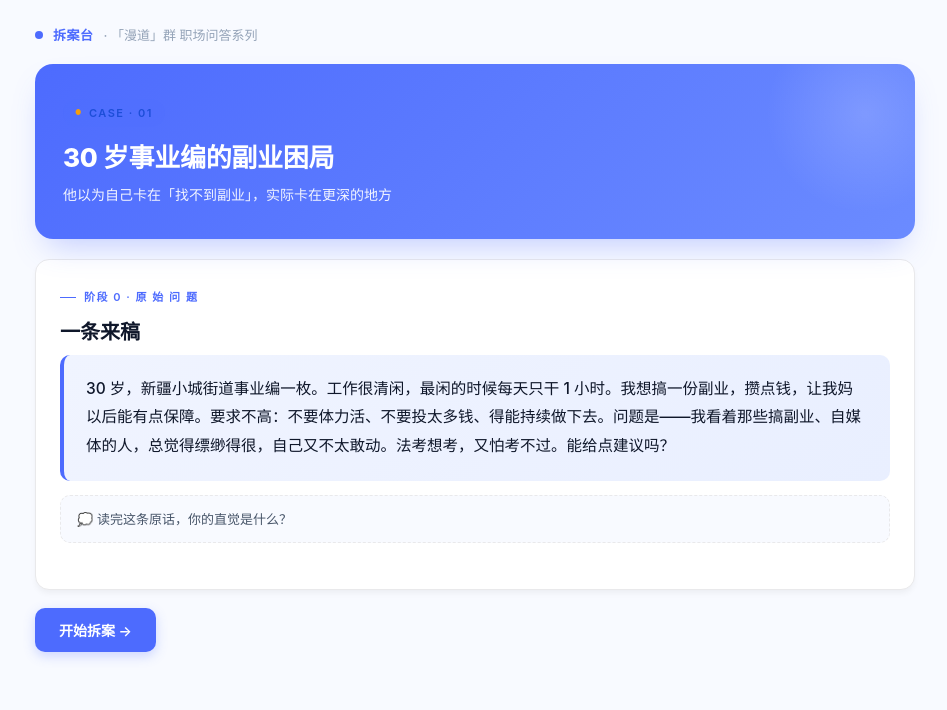
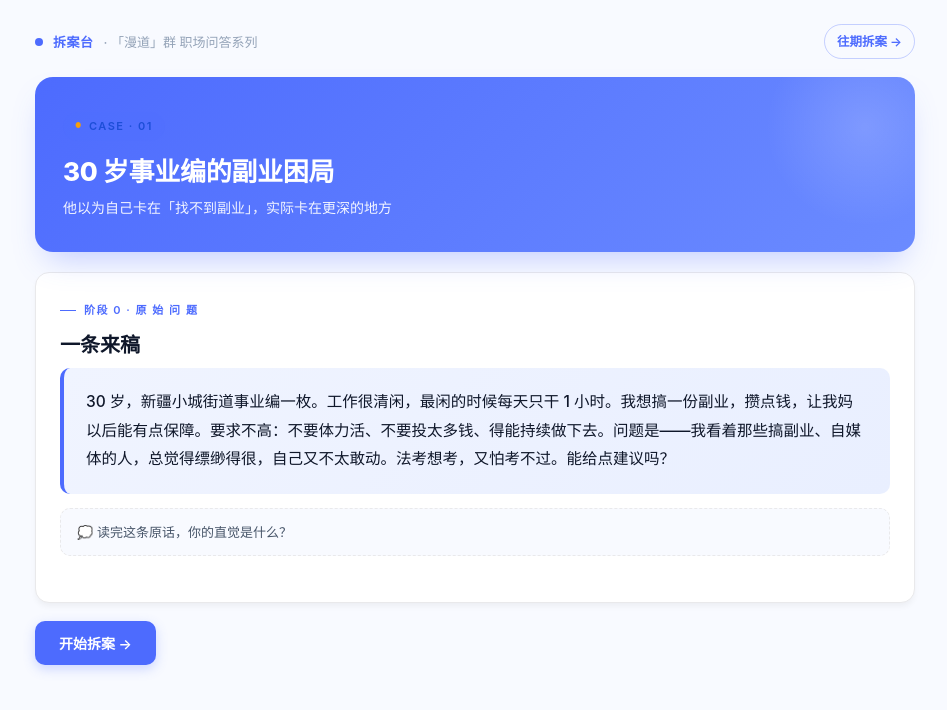
Before and after one commit to mandao-nochat/cases, a plain HTML site: page case-001/index.html in a window 1280 px wide. Shown: the whole page, without its empty margins (165-1112 px from the left). Drawn offline with Linux system fonts and the light colour scheme.

Commit message:
feat: 拆案台 Case 001 上线（事业编副业案例互动页 + 索引页）

```diff
--- a/case-001/case-001.json
+++ b/case-001/case-001.json
@@ -69,8 +69,8 @@
     }
   },
   "stage_3": {
-    "title": "场景追问",
-    "prompt": "信息版图已经补全。现在代入咨询师的视角——**优先追问哪一位的方向？**",
+    "title": "四方支招",
+    "prompt": "信息版图已经补全。四位群友各自开出了方子——**点击对应的框，查看沿这个方向追问下去的结果**。四个都听听，再下判断。",
     "ask_count_total": 5,
     "ask_count_label": "追问次数",
     "options": [
--- a/case-001/index.html
+++ b/case-001/index.html
@@ -28,6 +28,8 @@
 body{font-family:-apple-system,BlinkMacSystemFont,'PingFang SC','Microsoft YaHei','Noto Sans SC',sans-serif;background:var(--bg);color:var(--text);line-height:1.7;-webkit-font-smoothing:antialiased;padding:24px 16px 80px}
 .container{max-width:880px;margin:0 auto}
 .brand{display:flex;align-items:center;gap:10px;margin-bottom:18px;font-size:13px;color:var(--text-muted);font-weight:500}
+.brand .back-link{margin-left:auto;color:var(--primary);text-decoration:none;font-weight:600;font-size:12.5px;padding:6px 12px;border:1px solid rgba(77,107,254,.3);border-radius:999px;transition:all .2s;white-space:nowrap}
+.brand .back-link:hover{background:var(--primary-bg);border-color:var(--primary)}
 .brand-dot{width:8px;height:8px;border-radius:50%;background:var(--primary)}
 .brand-name{color:var(--primary);font-weight:700;letter-spacing:.5px}
 .case-tag{display:inline-flex;align-items:center;gap:6px;font-size:11px;font-weight:600;letter-spacing:1.5px;padding:5px 12px;background:rgba(77,107,254,.12);color:var(--primary-dark);border-radius:9999px;margin-bottom:14px;text-transform:uppercase}
@@ -139,6 +141,7 @@ body{font-family:-apple-system,BlinkMacSystemFont,'PingFang SC','Microsoft YaHei
     <span class="brand-dot"></span>
     <span class="brand-name">拆案台</span>
     <span>· 「漫道」群 职场问答系列</span>
+    <a class="back-link" href="../index.html">往期拆案 →</a>
   </div>
 
   <div id="progress-bar" class="progress-bar" style="display:none">
@@ -202,8 +205,8 @@ const FALLBACK_CONFIG = {
     teaching: { label:"教学反馈", 核心:"真正的关键线索不在「缺什么」里，而在「他怎么描述自己」里——语气、措辞、那些被轻轻带过的话。" }
   },
   stage_3: {
-    title: "场景追问",
-    prompt: "信息版图已经补全。现在代入咨询师的视角——优先追问哪一位的方向？",
+    title: "四方支招",
+    prompt: "信息版图已经补全。四位群友各自开出了方子——点击对应的框，查看沿这个方向追问下去的结果。四个都听听，再下判断。",
     ask_count_total: 5,
     ask_count_label: "追问次数",
     options: [
@@ -565,7 +568,7 @@ function renderStage3() {
 
   return `
     <div class="stage-card">
-      <div class="stage-label">阶段 3 · 场 景 追 问</div>
+      <div class="stage-label">阶段 3 · 四 方 支 招</div>
       <div class="stage-title">${escapeHtml(s.title)}</div>
       <div class="stage-subtitle">${escapeHtml(s.prompt)}</div>
       <div>${opts}</div>
@@ -655,6 +658,10 @@ function renderStage5() {
       <div class="funnel-qr"><img src="${escapeHtml(funnel.qrcode)}" alt="二维码"></div>
       <div class="funnel-tag">长按或扫码加入</div>
     </div>
+
+    <div style="margin-top:16px;text-align:center">
+      <a href="../index.html" style="color:var(--primary);text-decoration:none;font-size:13px;font-weight:600">查看往期拆案 →</a>
+    </div>
   `;
 }
 
@@ -681,7 +688,7 @@ ${CFG.subtitle}
   选择：${chose2List.length > 0 ? chose2List.map(o => o.text).join(' / ') : '（未选）'}
   命中关键线索：${hit2}/${critical2Total}
 
-阶段 3 · 场景追问
+阶段 3 · 四方支招
   听取顺序：${chose3List.length > 0 ? chose3List.map(o => o.label).join(' → ') : '（未听）'}
   直觉倾向：${first3 ? first3.label : '—'}
 
```
